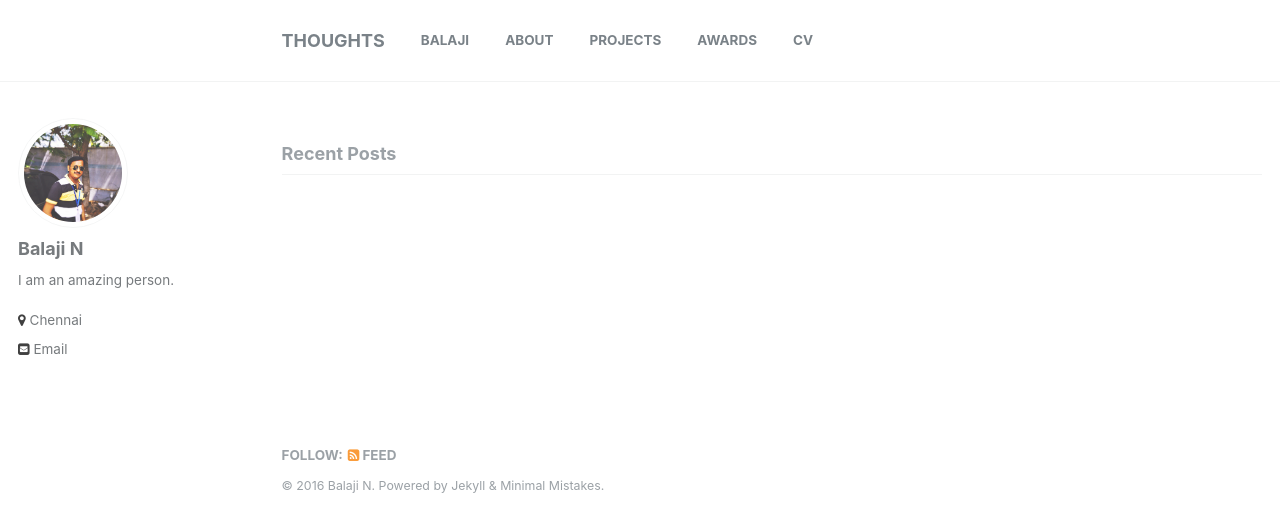
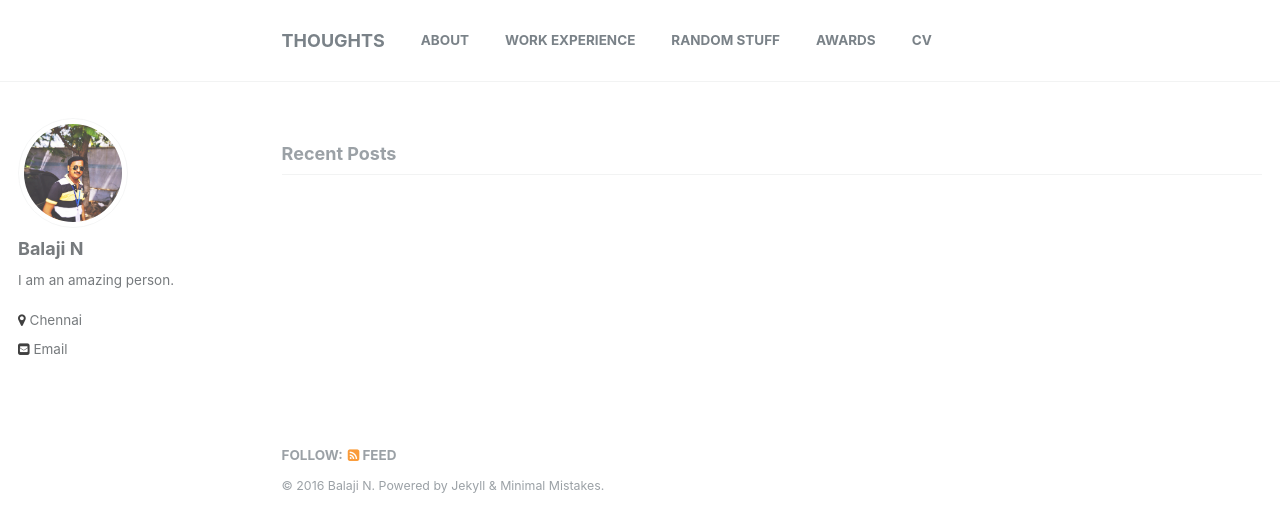
Before and after one commit to balajincse/balajincse.github.io, a Jekyll site: the page built from index.html, in a window 1280 px wide. Shown: the top 532 px of the page. Built offline with Jekyll 4.4.1, drawn with Linux system fonts in a browser that asks for light colours; the list of posts is cut into pages by our own code.

Commit message:
updating navigation yml file

```diff
--- a/_data/navigation.yml
+++ b/_data/navigation.yml
@@ -1,12 +1,12 @@
 # main links links
 main:
-  - title: "Balaji"
-    url:
-
   - title: "About"
     url:
 
-  - title: "Projects"
+  - title: "Work Experience"
+    url:
+
+  - title: "Random Stuff"
     url:
 
   - title: "Awards"
```
